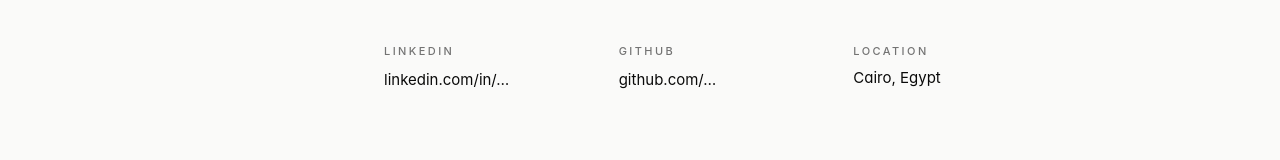
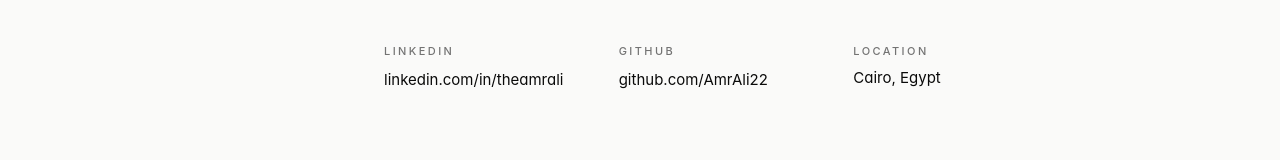
Before and after one commit to AmrAli22/amrali.dev, an Astro site: page / in a window 1280 px wide. Shown: the part 6977-7137 px from the top of the page. Built offline with nearby package versions, Linux system fonts and the light colour scheme; Astro itself is replaced by a stand-in of ours.

Commit message:
Wire real LinkedIn and GitHub URLs in contact section
Co-Authored-By: Claude Opus 4.7 <noreply@anthropic.com>

```diff
--- a/src/components/Contact.astro
+++ b/src/components/Contact.astro
@@ -1,8 +1,7 @@
 ---
 const email = 'theamr.ali@gmail.com';
-// TODO: Amr to provide LinkedIn + GitHub URLs
-const linkedinUrl = '#';
-const githubUrl = '#';
+const linkedinUrl = 'https://www.linkedin.com/in/theamrali/';
+const githubUrl = 'https://github.com/AmrAli22';
 ---
 
 <section
@@ -63,7 +62,7 @@ const githubUrl = '#';
               class="text-[15px] text-ink hover:text-accent transition-colors"
               target="_blank"
               rel="noreferrer noopener"
-            >linkedin.com/in/&hellip;</a>
+            >linkedin.com/in/theamrali</a>
           </div>
           <div>
             <p class="text-[11px] tracking-[0.22em] uppercase text-subtle font-medium mb-2">
@@ -74,7 +73,7 @@ const githubUrl = '#';
               class="text-[15px] text-ink hover:text-accent transition-colors"
               target="_blank"
               rel="noreferrer noopener"
-            >github.com/&hellip;</a>
+            >github.com/AmrAli22</a>
           </div>
           <div>
             <p class="text-[11px] tracking-[0.22em] uppercase text-subtle font-medium mb-2">
```
